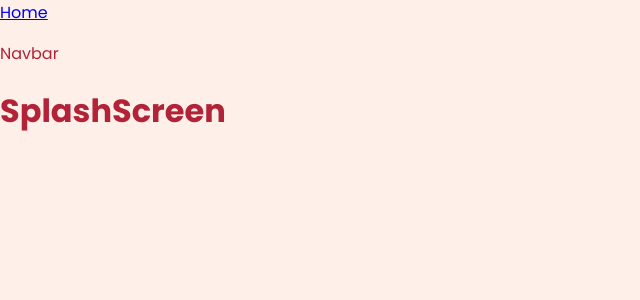
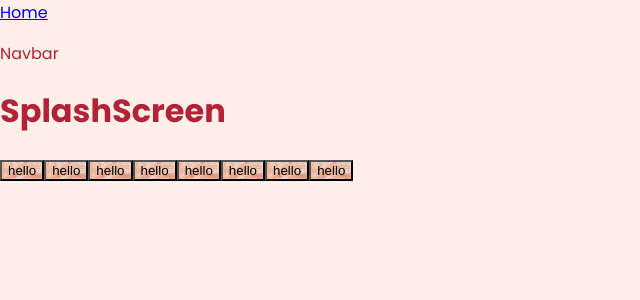
Before and after one commit to Austin-Imbastari/group4, a React (Vite) app: page / in a window 1280 px wide. Shown: the top 300 px of the page, without its empty margins (0-640 px from the left). Built offline with nearby package versions, Linux system fonts and the light colour scheme.

Commit message:
started on allEvents feature

```diff
--- a/src/App.jsx
+++ b/src/App.jsx
@@ -1,6 +1,7 @@
 import { Route, Routes } from "react-router-dom";
 import SplashScreen from "./components/SplashScreen";
 import NavBar from "./components/NavBar";
+import AllEvents from "./components/AllEvents";
 import { theme } from "./theme/theme";
 import { ThemeProvider } from "styled-components";
 import { GlobalStyle } from "./theme/GlobalStyle";
@@ -13,6 +14,7 @@ function App() {
       <Routes>
         <Route path="/" element={<SplashScreen />} />
       </Routes>
+      <AllEvents />
     </ThemeProvider>
   );
 }
--- /dev/null
+++ b/src/components/AllEvents.jsx
@@ -0,0 +1,21 @@
+import eventData from "./../mockData/events"
+import React from "react"
+import Event from "./Event"
+
+
+export default function AllEvents() {
+
+    const [event, setEvent] = React.useState(eventData)
+
+    const eventsGrid = event.map((event) => (
+        <Event key={event.id} picture={event.picture} />
+    ))
+
+    return (
+        <main>
+            <div className="event-container">
+                {eventsGrid}
+            </div>
+        </main>
+    )
+}
--- /dev/null
+++ b/src/components/Event.jsx
@@ -0,0 +1,29 @@
+//import { event.css } from "events.css"
+
+export default function Event(props) {
+    return (
+        <button
+            style={{ backgroundImage: `url(${props.picture})` }}
+
+        >hello</button>
+    )
+}
+
+/**
+ title={}
+ host={}
+ date={}
+ attendents={}
+ saved={}
+
+
+
+*    id: 1,
+category: "outdoor",
+picture: "./../../public/hidethepain.jpg",
+title: "Walk in the park",
+host: "Niklas",
+data: "03/12-2025",
+attendents: 40,
+saved: false,
+*/
--- /dev/null
+++ b/src/mockData/events.js
@@ -0,0 +1,82 @@
+export default [
+  {
+    id: 1,
+    category: "outdoor",
+    picture: "/hidethepain.jpg",
+    title: "Walk in the park",
+    host: "Niklas",
+    data: "03/12-2025",
+    attendents: 40,
+    saved: false,
+  },
+  {
+    id: 2,
+    category: "outdoor",
+    picture: "/hidethepain.jpg",
+    title: "Walk in the park",
+    host: "Niklas",
+    data: "03/12-2025",
+    attendents: 40,
+    saved: false,
+  },
+  {
+    id: 3,
+    category: "outdoor",
+    picture: "/hidethepain.jpg",
+    title: "Walk in the park",
+    host: "Niklas",
+    data: "03/12-2025",
+    attendents: 40,
+    saved: false,
+  },
+  {
+    id: 4,
+    category: "outdoor",
+    picture: "/hidethepain.jpg",
+    title: "Walk in the park",
+    host: "Niklas",
+    data: "03/12-2025",
+    attendents: 40,
+    saved: false,
+  },
+  {
+    id: 5,
+    category: "outdoor",
+    picture: "/hidethepain.jpg",
+    title: "Walk in the park",
+    host: "Niklas",
+    data: "03/12-2025",
+    attendents: 40,
+    saved: false,
+  },
+  {
+    id: 6,
+    category: "outdoor",
+    picture: "/hidethepain.jpg",
+    title: "Walk in the park",
+    host: "Niklas",
+    data: "03/12-2025",
+    attendents: 40,
+    saved: false,
+  },
+  {
+    id: 7,
+    category: "outdoor",
+    picture: "/hidethepain.jpg",
+    title: "Walk in the park",
+    host: "Niklas",
+    data: "03/12-2025",
+    attendents: 40,
+    saved: false,
+  },
+  {
+    id: 8,
+    category: "outdoor",
+    picture: "/hidethepain.jpg",
+    title: "Walk in the park",
+    host: "Niklas",
+    data: "03/12-2025",
+    attendents: 40,
+    saved: false,
+  },
+];
```
Also changed, not shown: src/components/event.css (added).
